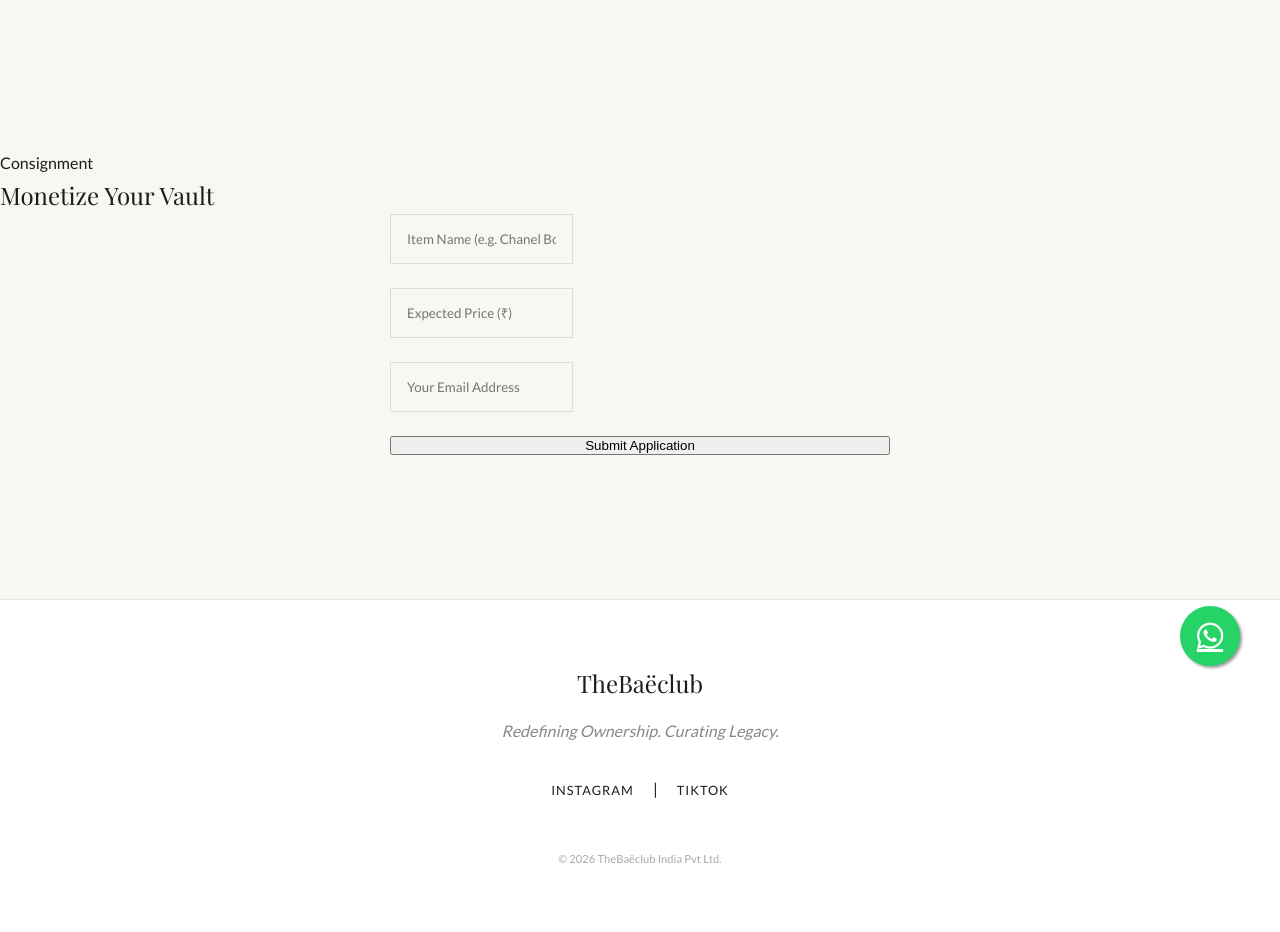
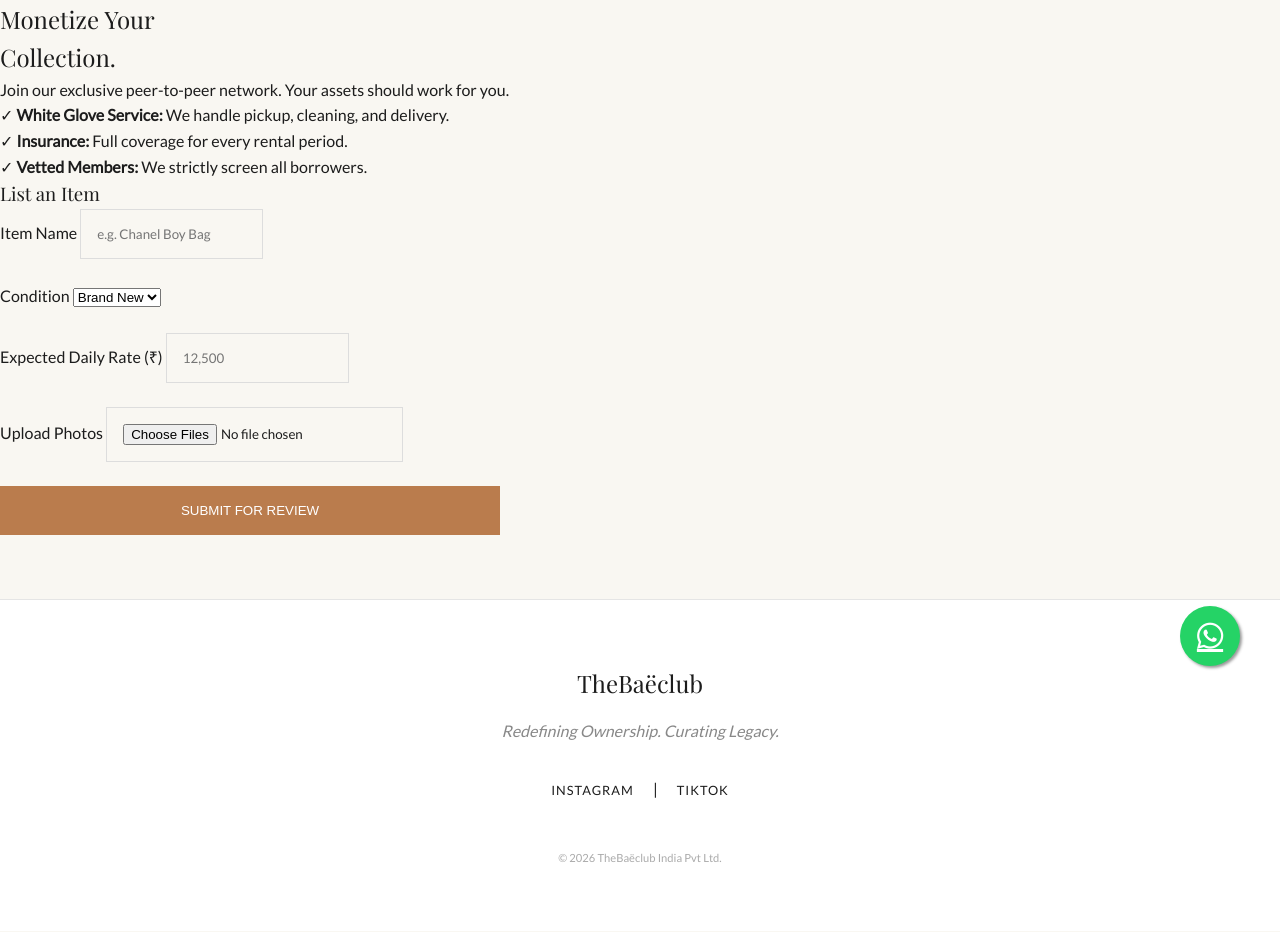
Before and after one commit to vbdevil98/baeclub_test, a Flask app: page /lend in a window 1280 px wide. Shown: the part 94-1026 px from the top of the page. Run offline with Flask 3, Linux system fonts and the light colour scheme; some web fonts are replaced.

Commit message:
Update lend.html

```diff
--- a/templates/lend.html
+++ b/templates/lend.html
@@ -1,23 +1,40 @@
 {% extends 'base.html' %}
 {% block content %}
-<div style="padding-top: 150px;">
-    <div class="section-title fade-up">
-        <p>Consignment</p>
-        <h2>Monetize Your Vault</h2>
+<section class="lend-split">
+    <div class="lend-info fade-in">
+        <h2>Monetize Your<br>Collection.</h2>
+        <p class="lend-desc">Join our exclusive peer-to-peer network. Your assets should work for you.</p>
+        <ul class="lend-benefits">
+            <li>✓ <strong>White Glove Service:</strong> We handle pickup, cleaning, and delivery.</li>
+            <li>✓ <strong>Insurance:</strong> Full coverage for every rental period.</li>
+            <li>✓ <strong>Vetted Members:</strong> We strictly screen all borrowers.</li>
+        </ul>
     </div>
-    <section class="form-container fade-up">
+    <div class="lend-form-wrapper fade-in-up">
+        <h3>List an Item</h3>
         <form method="POST" action="/lend">
             <div class="form-group">
-                <input type="text" name="item_name" placeholder="Item Name (e.g. Chanel Boy)" required>
+                <label>Item Name</label>
+                <input type="text" name="item_name" placeholder="e.g. Chanel Boy Bag" required>
             </div>
             <div class="form-group">
-                <input type="number" name="price" placeholder="Expected Price (₹)" required>
+                <label>Condition</label>
+                <select>
+                    <option>Brand New</option>
+                    <option>Excellent</option>
+                    <option>Vintage</option>
+                </select>
             </div>
             <div class="form-group">
-                <input type="email" placeholder="Your Email Address" required>
+                <label>Expected Daily Rate (₹)</label>
+                <input type="number" name="price" placeholder="12,500" required>
             </div>
-            <button type="submit" class="btn-submit">Submit Application</button>
+            <div class="form-group">
+                <label>Upload Photos</label>
+                <input type="file" multiple class="file-input">
+            </div>
+            <button type="submit" class="btn-primary full-width">Submit for Review</button>
         </form>
-    </section>
-</div>
+    </div>
+</section>
 {% endblock %}
```
